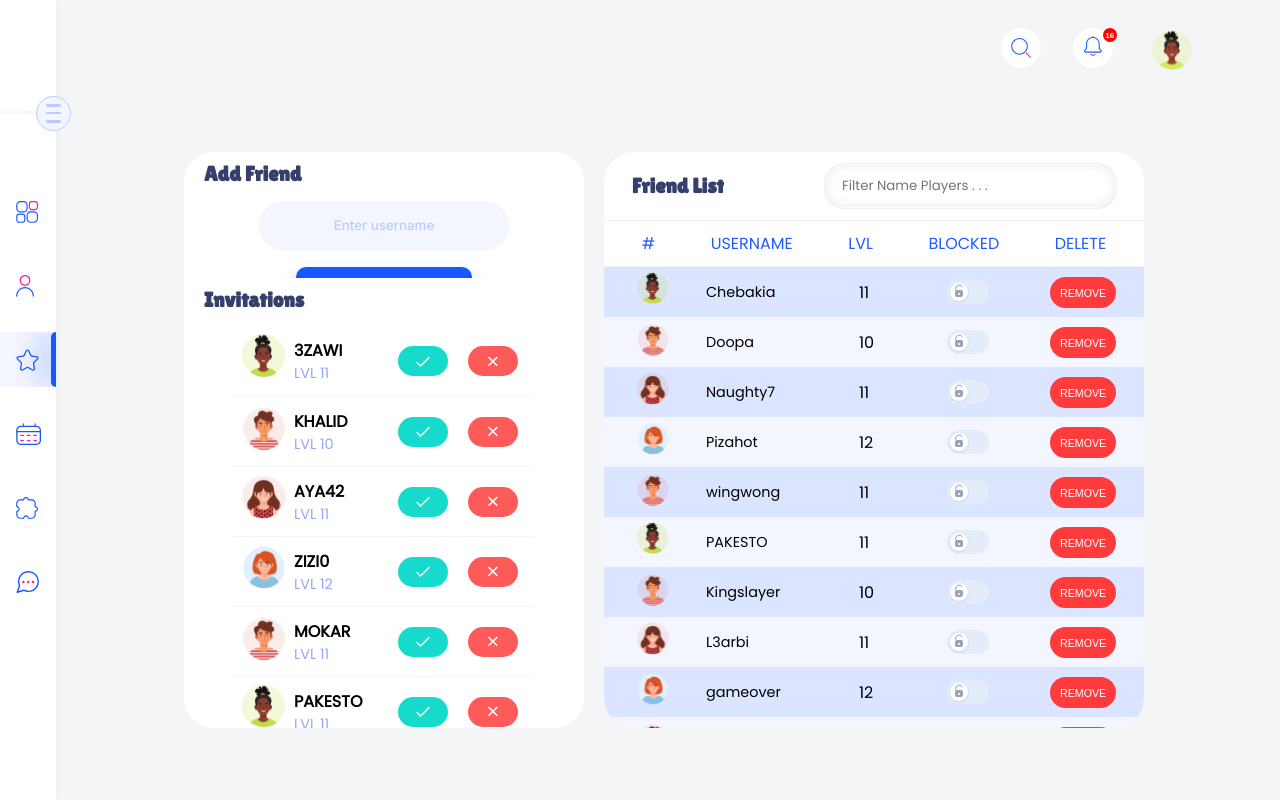
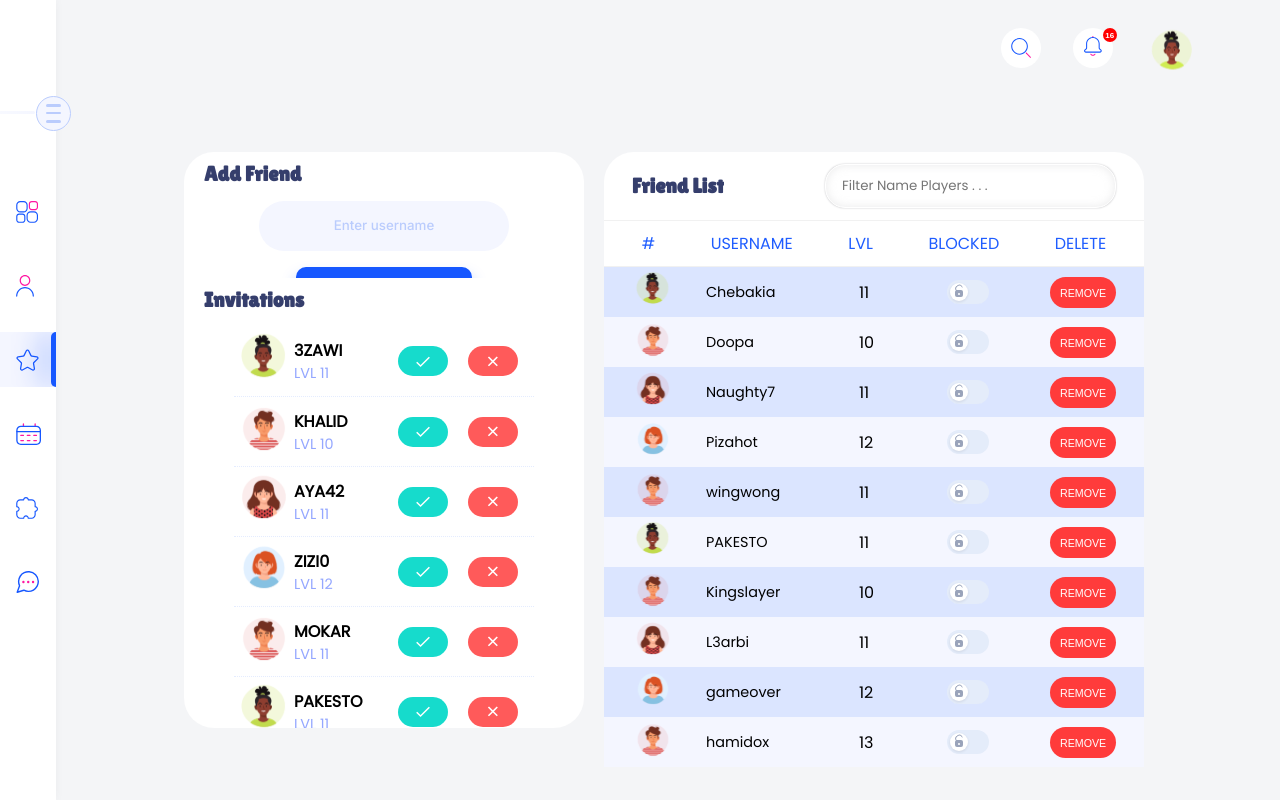
Before and after one commit to Elmostafa01/PingPong, a React (Vite) app: page /friends in a window 1280 px wide. Built offline with nearby package versions, Linux system fonts and the light colour scheme; no server answers; a web font is replaced by a local one.

Commit message:
responsve for dash/profil/friend pages

```diff
--- a/src/styles/_friends.scss
+++ b/src/styles/_friends.scss
@@ -326,8 +326,9 @@ $lightGrey: #99A3BA;
             height: 100%;
             width: 100%;
             border-radius: 30px;
-            overflow: scroll;
-            @include scrollbar();
+            max-height: 500px;
+           //overflow: scroll;
+            //@include scrollbar();
 
             .title {
                 display: flex;
@@ -388,6 +389,7 @@ $lightGrey: #99A3BA;
                 width: 100%;
                 height: 100%;
                 position: relative;
+                @include scrollbar();
 
                 .row {
                     margin-inline: auto;
@@ -642,7 +644,6 @@ $lightGrey: #99A3BA;
 @media (max-width: 400px) {
     .Friends {
         padding: 1rem;
-
         .addFriend-acceptFriend {
             .addFriend {
                 .add {
```
